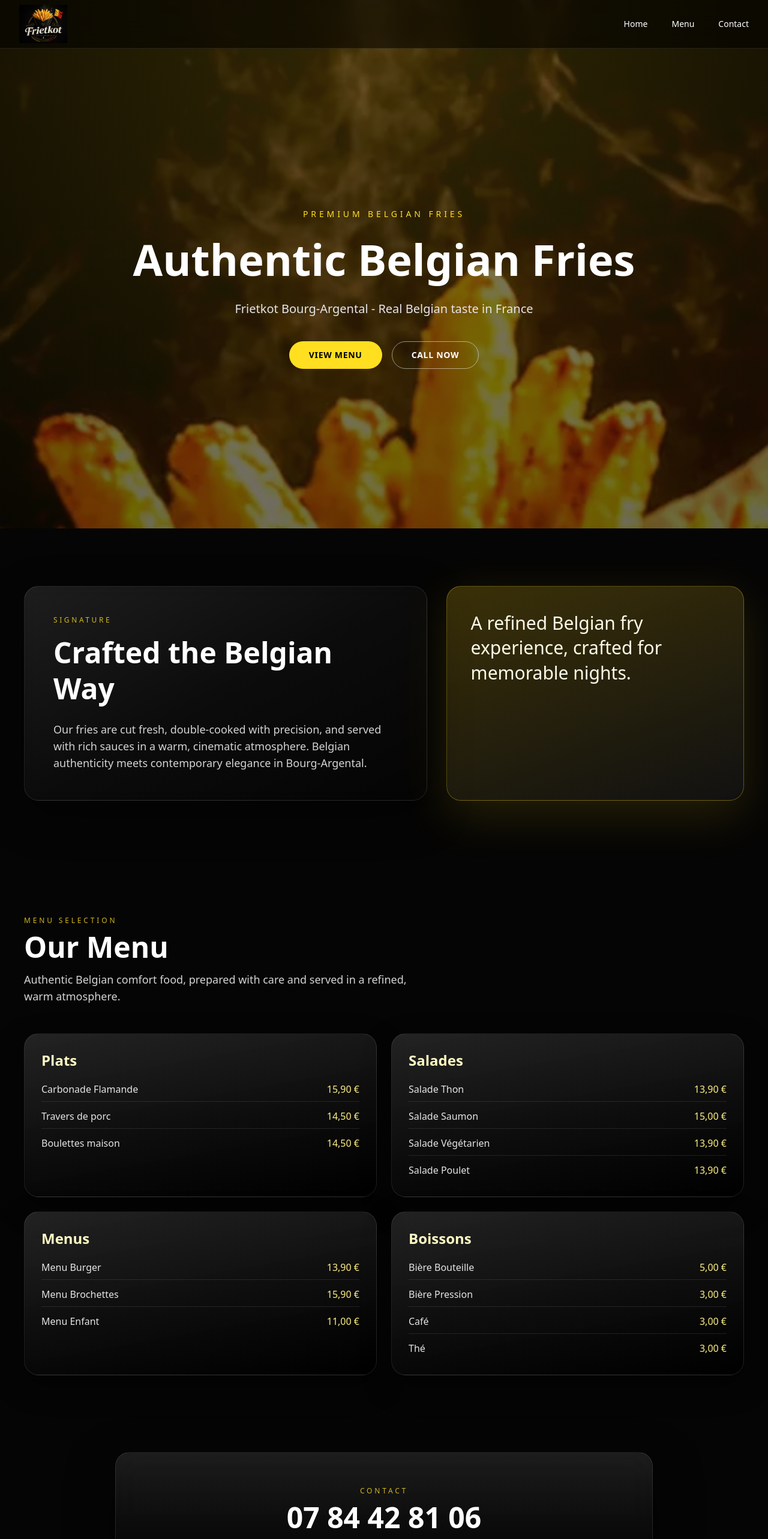
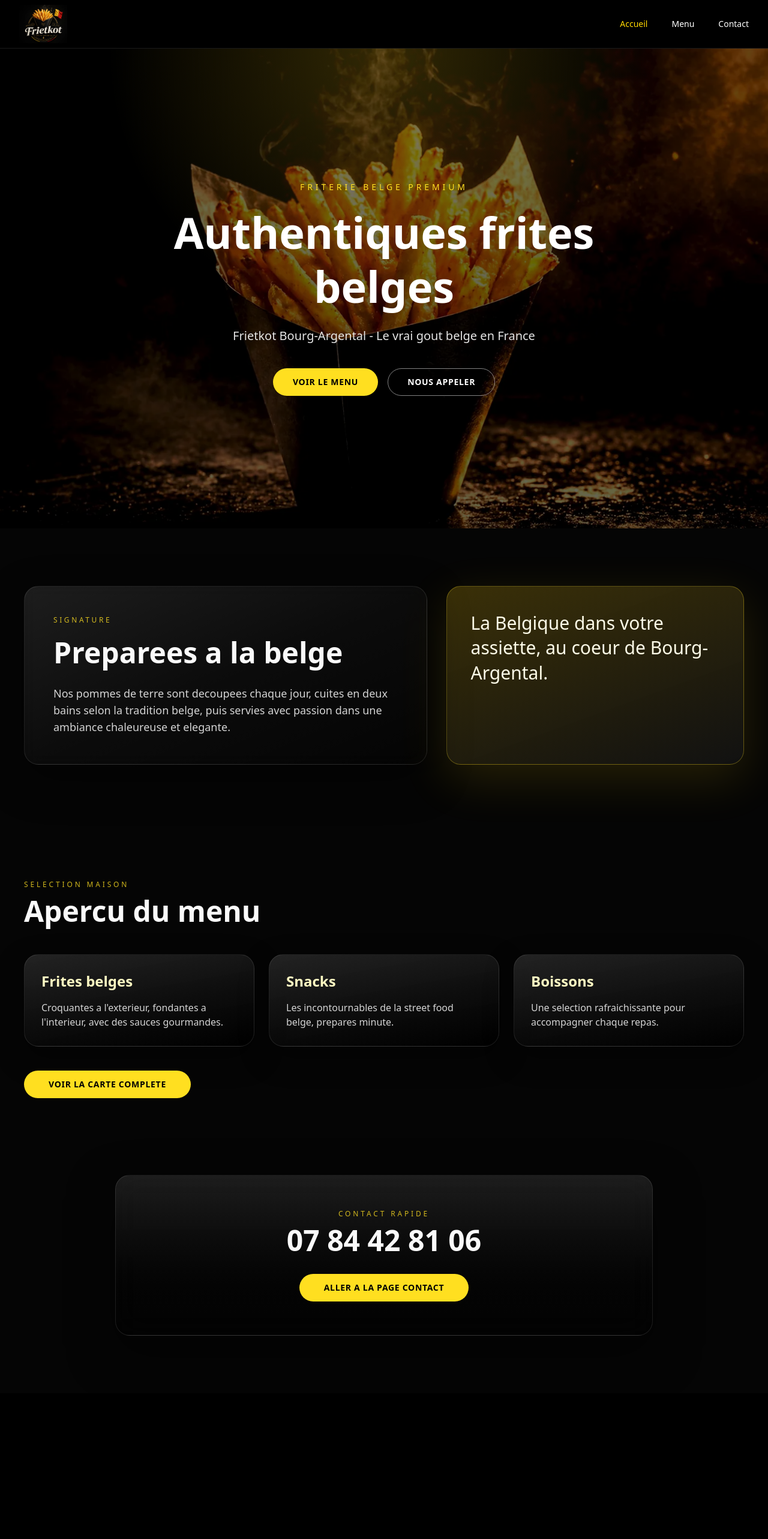
Before and after one commit to ardrotterdam/frietkot-bourg-argental, a Next.js app: page / in a window 1280 px wide. Shown: the top 2566 px of the page at 60% size. After the commit the page ends 2323 px from the top, so only its background shows below. Built offline with nearby package versions, Linux system fonts and the light colour scheme.

Commit message:
Refactor homepage layout by adding SiteNavbar component, updating metadata for French localization, and enhancing hero section content for improved user experience and visual consistency.

```diff
--- /dev/null
+++ b/app/components/site-navbar.tsx
@@ -0,0 +1,48 @@
+"use client";
+
+import Link from "next/link";
+import { usePathname } from "next/navigation";
+
+const links = [
+  { href: "/", label: "Accueil" },
+  { href: "/menu", label: "Menu" },
+  { href: "/contact", label: "Contact" },
+];
+
+export default function SiteNavbar() {
+  const pathname = usePathname();
+
+  return (
+    <nav className="sticky top-0 z-40 w-full border-b border-white/10 bg-black/55 backdrop-blur-xl">
+      <div className="mx-auto flex h-20 w-full max-w-7xl items-center justify-between px-6 md:px-8">
+        <Link href="/" className="flex items-center">
+          <img
+            src="/frietkot-bourg-argental-belgische-friet-logo.webp"
+            alt="Logo Frietkot Bourg-Argental"
+            className="h-14 w-auto object-contain md:h-16"
+          />
+        </Link>
+
+        <div className="flex items-center gap-7 text-sm text-white md:gap-10">
+          {links.map((link) => {
+            const isActive =
+              pathname === link.href ||
+              (link.href !== "/" && pathname.startsWith(link.href));
+
+            return (
+              <Link
+                key={link.href}
+                href={link.href}
+                className={`transition-colors duration-300 hover:text-[#FFD700] ${
+                  isActive ? "text-[#FFD700]" : ""
+                }`}
+              >
+                {link.label}
+              </Link>
+            );
+          })}
+        </div>
+      </div>
+    </nav>
+  );
+}
--- a/app/layout.tsx
+++ b/app/layout.tsx
@@ -1,5 +1,6 @@
 import type { Metadata } from "next";
 import { Geist, Geist_Mono } from "next/font/google";
+import SiteNavbar from "./components/site-navbar";
 import "./globals.css";
 
 const geistSans = Geist({
@@ -14,7 +15,7 @@ const geistMono = Geist_Mono({
 
 export const metadata: Metadata = {
   title: "Frietkot Bourg-Argental",
-  description: "Authentic Belgian fries in France.",
+  description: "Friterie belge premium a Bourg-Argental.",
 };
 
 export default function RootLayout({
@@ -24,10 +25,11 @@ export default function RootLayout({
 }>) {
   return (
     <html
-      lang="en"
+      lang="fr"
       className={`${geistSans.variable} ${geistMono.variable} h-full antialiased`}
     >
       <body className="min-h-screen flex flex-col bg-black text-white antialiased">
+        <SiteNavbar />
         {children}
       </body>
     </html>
--- a/app/page.tsx
+++ b/app/page.tsx
@@ -1,5 +1,6 @@
 export default function Home() {
   return (
+    <>
       <main
         className="relative min-h-screen overflow-hidden text-white"
         style={{
@@ -12,63 +13,35 @@ export default function Home() {
         <div className="absolute inset-0 bg-black/60" />
         <div className="absolute inset-0 bg-[radial-gradient(circle_at_top,rgba(250,204,21,0.2),transparent_45%)]" />
 
-      <nav className="sticky top-0 z-30 w-full border-b border-white/10 bg-black/55 backdrop-blur-xl">
-        <div className="mx-auto flex h-20 w-full max-w-7xl items-center justify-between px-6 md:px-8">
-          <a href="#" className="flex items-center">
-            <img
-              src="/frietkot-bourg-argental-belgische-friet-logo.webp"
-              alt="Frietkot logo"
-              className="h-14 w-auto object-contain md:h-16"
-            />
-          </a>
-          <div className="flex items-center gap-7 text-sm text-white md:gap-10">
-            <a className="transition-colors duration-300 hover:text-[#FFD700]" href="#">
-              Home
-            </a>
-            <a
-              className="transition-colors duration-300 hover:text-[#FFD700]"
-              href="#menu"
-            >
-              Menu
-            </a>
-            <a
-              className="transition-colors duration-300 hover:text-[#FFD700]"
-              href="#contact"
-            >
-              Contact
-            </a>
-          </div>
-        </div>
-      </nav>
-
         <section className="relative z-10 flex min-h-screen items-center justify-center px-6 text-center">
           <div className="animate-fade-in max-w-4xl">
             <p className="mb-5 text-xs font-medium uppercase tracking-[0.35em] text-yellow-300 md:text-sm">
-            PREMIUM BELGIAN FRIES
+              Friterie belge premium
             </p>
             <h1 className="text-5xl font-semibold leading-tight md:text-7xl">
-            Authentic Belgian Fries
+              Authentiques frites belges
             </h1>
             <p className="mx-auto mt-6 max-w-2xl text-base text-neutral-200 md:text-xl">
-            Frietkot Bourg-Argental - Real Belgian taste in France
+              Frietkot Bourg-Argental - Le vrai gout belge en France
             </p>
 
             <div className="mt-10 flex flex-wrap items-center justify-center gap-4">
               <a
-              href="#menu"
+                href="/menu"
                 className="rounded-full border border-yellow-300/80 bg-yellow-300 px-8 py-3 text-sm font-semibold uppercase tracking-wider text-black transition-all duration-300 hover:-translate-y-0.5 hover:bg-yellow-200"
               >
-              View Menu
+                Voir le menu
               </a>
               <a
                 href="tel:+33784428106"
                 className="rounded-full border border-white/50 bg-transparent px-8 py-3 text-sm font-semibold uppercase tracking-wider text-white transition-all duration-300 hover:-translate-y-0.5 hover:border-yellow-300 hover:text-yellow-200"
               >
-              Call Now
+                Nous appeler
               </a>
             </div>
           </div>
         </section>
+      </main>
 
       <div className="relative z-10 bg-[#050505]">
         <section className="px-6 py-24 md:px-10">
@@ -78,137 +51,76 @@ export default function Home() {
                 Signature
               </p>
               <h2 className="text-3xl font-semibold leading-tight md:text-5xl">
-                Crafted the Belgian Way
+                Preparees a la belge
               </h2>
               <p className="mt-6 max-w-2xl text-neutral-300 md:text-lg">
-                Our fries are cut fresh, double-cooked with precision, and served
-                with rich sauces in a warm, cinematic atmosphere. Belgian
-                authenticity meets contemporary elegance in Bourg-Argental.
+                Nos pommes de terre sont decoupees chaque jour, cuites en deux
+                bains selon la tradition belge, puis servies avec passion dans une
+                ambiance chaleureuse et elegante.
               </p>
             </article>
             <aside className="rounded-3xl border border-yellow-300/30 bg-[linear-gradient(160deg,rgba(250,204,21,0.22),rgba(20,20,20,0.82))] p-8 shadow-[0_24px_80px_rgba(250,204,21,0.14)] md:p-10">
               <p className="text-2xl font-medium leading-snug text-yellow-50 md:text-3xl">
-                A refined Belgian fry experience, crafted for memorable nights.
+                La Belgique dans votre assiette, au coeur de Bourg-Argental.
               </p>
             </aside>
           </div>
         </section>
 
-        <section id="menu" className="px-6 py-24 md:px-10">
+        <section className="px-6 py-24 md:px-10">
           <div className="mx-auto w-full max-w-7xl">
             <p className="mb-3 text-xs uppercase tracking-[0.32em] text-yellow-300/80">
-              Menu Selection
+              Selection maison
             </p>
-            <h2 className="text-3xl font-semibold md:text-5xl">Our Menu</h2>
-            <p className="mt-4 max-w-2xl text-neutral-300 md:text-lg">
-              Authentic Belgian comfort food, prepared with care and served in a
-              refined, warm atmosphere.
+            <h2 className="text-3xl font-semibold md:text-5xl">Apercu du menu</h2>
+            <div className="mt-12 grid gap-6 md:grid-cols-3">
+              <article className="rounded-3xl border border-white/10 bg-[linear-gradient(170deg,rgba(255,255,255,0.12),rgba(16,16,16,0.75)_55%,rgba(0,0,0,0.95))] p-7 shadow-[0_18px_48px_rgba(0,0,0,0.45)] transition-all duration-300 hover:-translate-y-1 hover:border-yellow-300/45 hover:shadow-[0_24px_60px_rgba(250,204,21,0.15)]">
+                <h3 className="text-2xl font-semibold text-yellow-100">
+                  Frites belges
+                </h3>
+                <p className="mt-4 text-neutral-300">
+                  Croquantes a l&apos;exterieur, fondantes a l&apos;interieur, avec
+                  des sauces gourmandes.
                 </p>
-
-            <div className="mt-12 grid gap-6 md:grid-cols-2">
+              </article>
               <article className="rounded-3xl border border-white/10 bg-[linear-gradient(170deg,rgba(255,255,255,0.12),rgba(16,16,16,0.75)_55%,rgba(0,0,0,0.95))] p-7 shadow-[0_18px_48px_rgba(0,0,0,0.45)] transition-all duration-300 hover:-translate-y-1 hover:border-yellow-300/45 hover:shadow-[0_24px_60px_rgba(250,204,21,0.15)]">
-                <h3 className="mb-5 text-2xl font-semibold text-yellow-100">Plats</h3>
-                <ul className="space-y-3 text-neutral-200">
-                  <li className="flex items-center justify-between gap-4 border-b border-white/10 pb-2">
-                    <span>Carbonade Flamande</span>
-                    <span className="font-medium text-yellow-200">15,90 €</span>
-                  </li>
-                  <li className="flex items-center justify-between gap-4 border-b border-white/10 pb-2">
-                    <span>Travers de porc</span>
-                    <span className="font-medium text-yellow-200">14,50 €</span>
-                  </li>
-                  <li className="flex items-center justify-between gap-4 pb-1">
-                    <span>Boulettes maison</span>
-                    <span className="font-medium text-yellow-200">14,50 €</span>
-                  </li>
-                </ul>
+                <h3 className="text-2xl font-semibold text-yellow-100">Snacks</h3>
+                <p className="mt-4 text-neutral-300">
+                  Les incontournables de la street food belge, prepares minute.
+                </p>
               </article>
-
               <article className="rounded-3xl border border-white/10 bg-[linear-gradient(170deg,rgba(255,255,255,0.12),rgba(16,16,16,0.75)_55%,rgba(0,0,0,0.95))] p-7 shadow-[0_18px_48px_rgba(0,0,0,0.45)] transition-all duration-300 hover:-translate-y-1 hover:border-yellow-300/45 hover:shadow-[0_24px_60px_rgba(250,204,21,0.15)]">
-                <h3 className="mb-5 text-2xl font-semibold text-yellow-100">
-                  Salades
-                </h3>
-                <ul className="space-y-3 text-neutral-200">
-                  <li className="flex items-center justify-between gap-4 border-b border-white/10 pb-2">
-                    <span>Salade Thon</span>
-                    <span className="font-medium text-yellow-200">13,90 €</span>
-                  </li>
-                  <li className="flex items-center justify-between gap-4 border-b border-white/10 pb-2">
-                    <span>Salade Saumon</span>
-                    <span className="font-medium text-yellow-200">15,00 €</span>
-                  </li>
-                  <li className="flex items-center justify-between gap-4 border-b border-white/10 pb-2">
-                    <span>Salade Végétarien</span>
-                    <span className="font-medium text-yellow-200">13,90 €</span>
-                  </li>
-                  <li className="flex items-center justify-between gap-4 pb-1">
-                    <span>Salade Poulet</span>
-                    <span className="font-medium text-yellow-200">13,90 €</span>
-                  </li>
-                </ul>
-              </article>
-
-              <article className="rounded-3xl border border-white/10 bg-[linear-gradient(170deg,rgba(255,255,255,0.12),rgba(16,16,16,0.75)_55%,rgba(0,0,0,0.95))] p-7 shadow-[0_18px_48px_rgba(0,0,0,0.45)] transition-all duration-300 hover:-translate-y-1 hover:border-yellow-300/45 hover:shadow-[0_24px_60px_rgba(250,204,21,0.15)]">
-                <h3 className="mb-5 text-2xl font-semibold text-yellow-100">Menus</h3>
-                <ul className="space-y-3 text-neutral-200">
-                  <li className="flex items-center justify-between gap-4 border-b border-white/10 pb-2">
-                    <span>Menu Burger</span>
-                    <span className="font-medium text-yellow-200">13,90 €</span>
-                  </li>
-                  <li className="flex items-center justify-between gap-4 border-b border-white/10 pb-2">
-                    <span>Menu Brochettes</span>
-                    <span className="font-medium text-yellow-200">15,90 €</span>
-                  </li>
-                  <li className="flex items-center justify-between gap-4 pb-1">
-                    <span>Menu Enfant</span>
-                    <span className="font-medium text-yellow-200">11,00 €</span>
-                  </li>
-                </ul>
-              </article>
-
-              <article className="rounded-3xl border border-white/10 bg-[linear-gradient(170deg,rgba(255,255,255,0.12),rgba(16,16,16,0.75)_55%,rgba(0,0,0,0.95))] p-7 shadow-[0_18px_48px_rgba(0,0,0,0.45)] transition-all duration-300 hover:-translate-y-1 hover:border-yellow-300/45 hover:shadow-[0_24px_60px_rgba(250,204,21,0.15)]">
-                <h3 className="mb-5 text-2xl font-semibold text-yellow-100">
-                  Boissons
-                </h3>
-                <ul className="space-y-3 text-neutral-200">
-                  <li className="flex items-center justify-between gap-4 border-b border-white/10 pb-2">
-                    <span>Bière Bouteille</span>
-                    <span className="font-medium text-yellow-200">5,00 €</span>
-                  </li>
-                  <li className="flex items-center justify-between gap-4 border-b border-white/10 pb-2">
-                    <span>Bière Pression</span>
-                    <span className="font-medium text-yellow-200">3,00 €</span>
-                  </li>
-                  <li className="flex items-center justify-between gap-4 border-b border-white/10 pb-2">
-                    <span>Café</span>
-                    <span className="font-medium text-yellow-200">3,00 €</span>
-                  </li>
-                  <li className="flex items-center justify-between gap-4 pb-1">
-                    <span>Thé</span>
-                    <span className="font-medium text-yellow-200">3,00 €</span>
-                  </li>
-                </ul>
+                <h3 className="text-2xl font-semibold text-yellow-100">Boissons</h3>
+                <p className="mt-4 text-neutral-300">
+                  Une selection rafraichissante pour accompagner chaque repas.
+                </p>
               </article>
             </div>
+
+            <a
+              href="/menu"
+              className="mt-10 inline-block rounded-full border border-yellow-300/85 bg-yellow-300 px-10 py-3 text-sm font-semibold uppercase tracking-wider text-black transition-all duration-300 hover:-translate-y-0.5 hover:bg-yellow-200"
+            >
+              Voir la carte complete
+            </a>
           </div>
         </section>
 
-        <section id="contact" className="px-6 pb-24 pt-8 md:px-10">
+        <section className="px-6 pb-24 pt-8 md:px-10">
           <div className="mx-auto w-full max-w-4xl rounded-3xl border border-white/10 bg-gradient-to-b from-white/10 to-black/40 p-10 text-center shadow-[0_28px_75px_rgba(0,0,0,0.5)] backdrop-blur-xl md:p-14">
             <p className="mb-3 text-xs uppercase tracking-[0.32em] text-yellow-300/80">
-              Contact
+              Contact rapide
             </p>
             <h2 className="text-3xl font-semibold md:text-5xl">07 84 42 81 06</h2>
-            <p className="mt-3 text-neutral-300">Bourg-Argental, France</p>
             <a
-              href="tel:+33784428106"
+              href="/contact"
               className="mt-8 inline-block rounded-full border border-yellow-300/85 bg-yellow-300 px-10 py-3 text-sm font-semibold uppercase tracking-wider text-black transition-all duration-300 hover:-translate-y-0.5 hover:bg-yellow-200"
             >
-              Call Now
+              Aller a la page contact
             </a>
           </div>
         </section>
       </div>
-    </main>
+    </>
   );
 }
```
Lines whose indentation alone changed are shown as unchanged.
